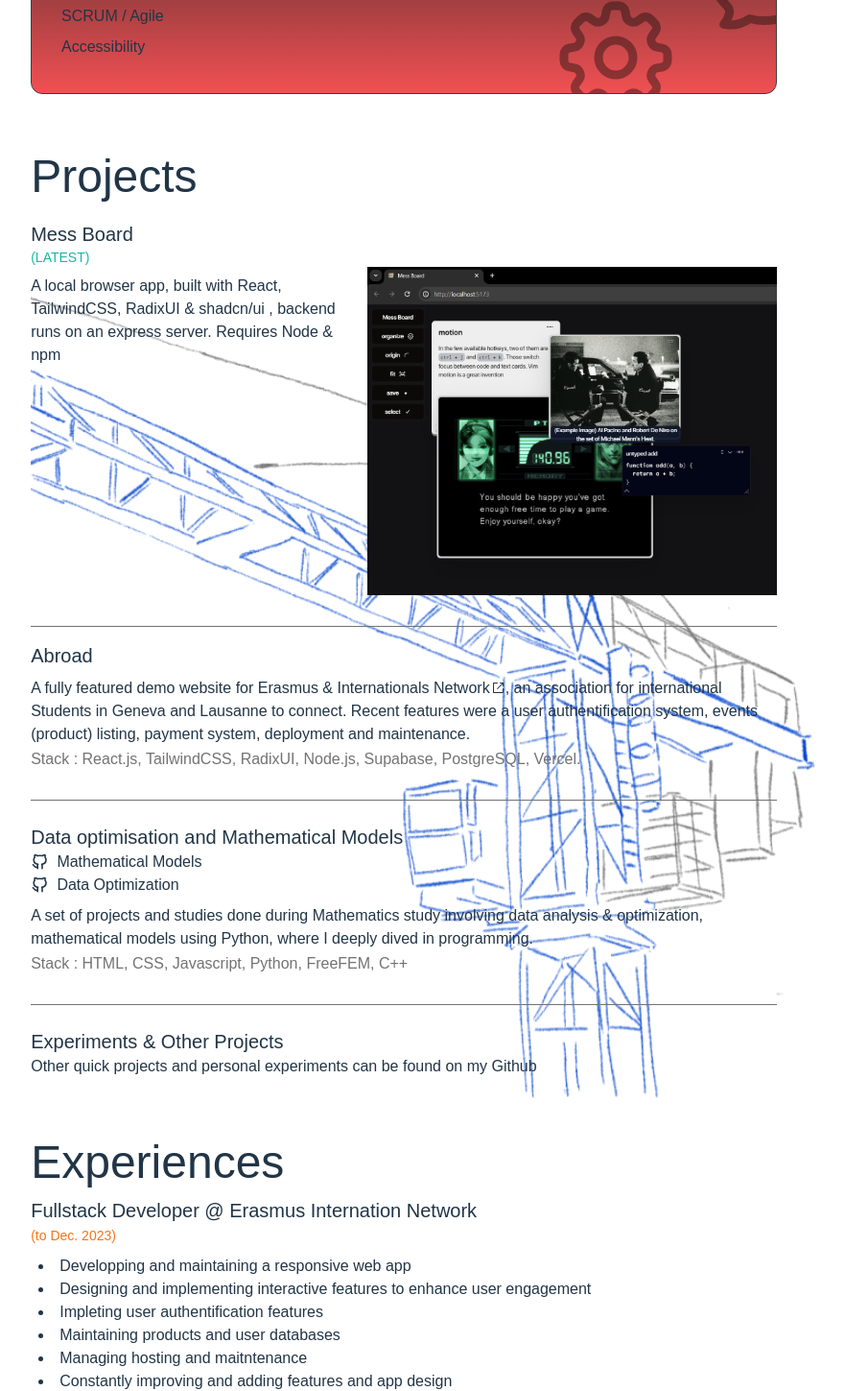
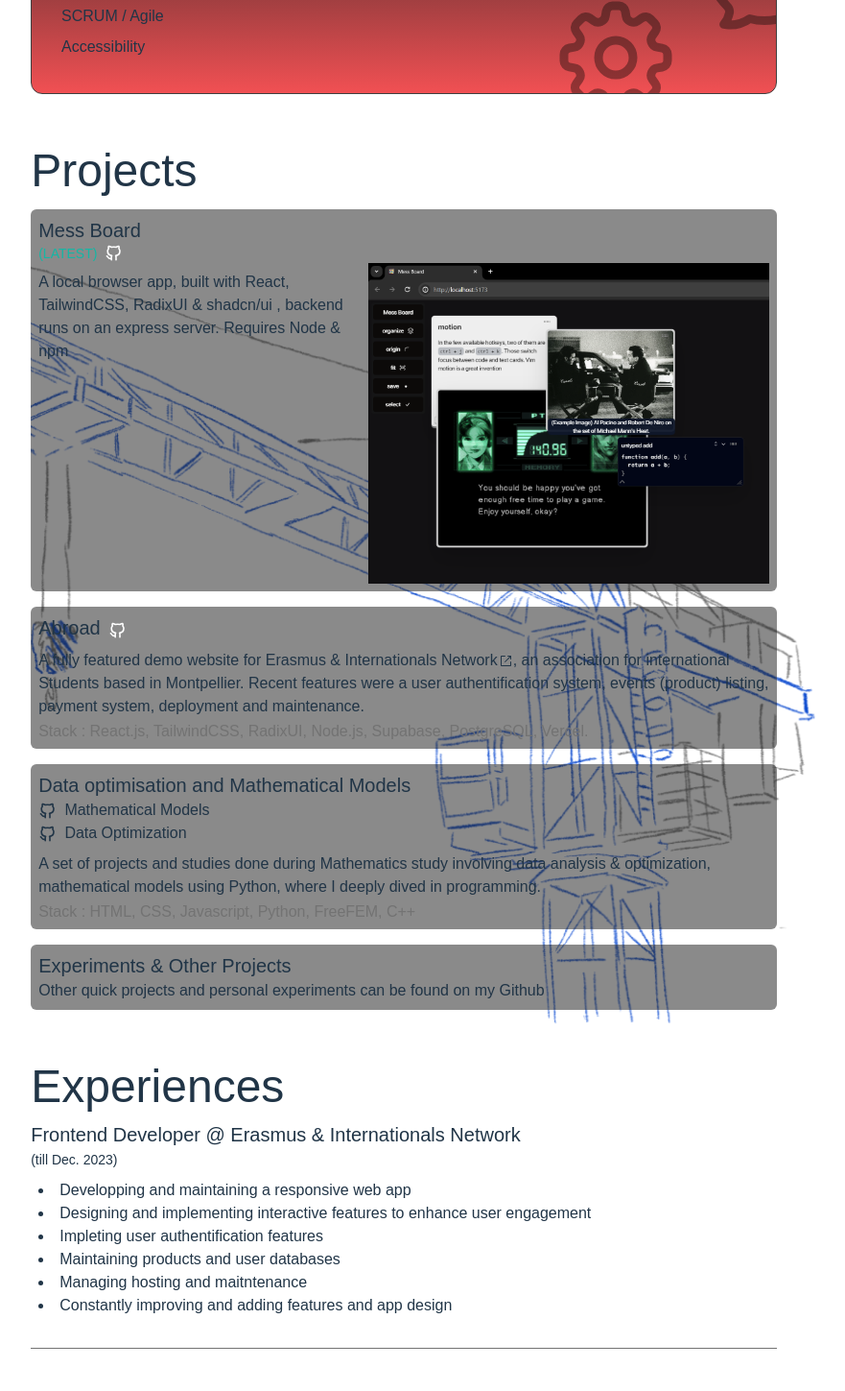
Before and after one commit to ZouicheOmar/grunted, a React (Vite) app: page / in a window 1280 px wide. Shown: the part 1600-3049 px from the top of the page at 96% size, without its empty margins (379-1260 px from the left). Built offline with nearby package versions, Linux system fonts and the light colour scheme; a web font is replaced by a local one.

Commit message:
corrections

```diff
--- a/src/components/ContactSection.jsx
+++ b/src/components/ContactSection.jsx
@@ -5,6 +5,7 @@
 import pdf from "../assets/CV-ZOUICHE.pdf"
 
 import {TEXT} from "../text"
+import {Title} from "./Title"
 
 const ContactSection = () => {
   useEffect(() => {
@@ -16,7 +17,7 @@
         className="generalFont w-full h-screen rounded md:px-[5%] pt-[5rem] md:pt-[2rem] flex flex-col gap-2 "
         id="contact"
       >
-        <p className="font-medium text-5xl">Subjet & Contact</p>
+        <Title value="Subjet & Contact" />
         <div className="w-full pt-[2rem] flex flex-col items-center gap-16 text-xl">
           <p>{TEXT.CONTACT}</p>
           <div className=" flex flex-col items-center w-full gap-3">
--- a/src/components/ExperiencesSection.jsx
+++ b/src/components/ExperiencesSection.jsx
@@ -1,6 +1,9 @@
 /** @format */
 import {useEffect} from "react"
+
 import fadeInView from "../functions/animations/fadeInView"
+
+import {Title} from "./Title"
 
 const ExperiencesSection = () => {
   useEffect(() => {
@@ -11,13 +14,13 @@
       className="generalFont w-full rounded  md:px-[5%] pt-[5rem] md:pt-[2rem] flex flex-col gap-2 h-fit"
       id="experiences"
     >
-      <p className=" font-medium text-5xl">Experiences</p>
+      <Title value="Experiences" />
       <div className="light:text-neutral-900 dark:text-white mt-[0.5rem] border-b-[1px] border-b-neutral-500 pb-6 ">
         <div>
           <span className="text-xl leading-none light:text-neutral-900 dark:text-white ">
-            Fullstack Developer @ Erasmus Internation Network <br />
-            <span className="jetBrains text-sm text-orange-500">
-              (to Dec. 2023)
+            Frontend Developer @ Erasmus & Internationals Network <br />
+            <span className="jetBrains text-sm dark:text-neutral-400">
+              (till Dec. 2023)
             </span>
           </span>
           <br />
--- a/src/components/ProjectsSection.jsx
+++ b/src/components/ProjectsSection.jsx
@@ -1,23 +1,32 @@
 /** @format */
 import {useEffect} from "react"
+
 import fadeInView from "../functions/animations/fadeInView"
+
+import {Title} from "./Title"
+
 import {GithubIcon} from "../assets/icons"
 import {ExternalLinkIcon} from "@radix-ui/react-icons"
 
 import {TEXT} from "../text"
 
-const ProjectsSection = () => {
-  useEffect(() => {
-    fadeInView("#projects")
-  })
-  return (
-    <div
-      className="relative generalFont w-full rounded  md:px-[5%] pt-[5rem] md:pt-[2rem]  flex flex-col gap-2 h-fit cursor-default"
-      id="projects"
-    >
-      <p className="generalFont font-medium text-5xl leading-tight">Projects</p>
+const SectionWrapper = ({children}) => (
+  <div className="z-10 generalFont light:text-neutral-900 mt-[0.5rem]  dark:text-white p-2 bg-neutral-900/50 rounded-[6px]  ">
+    {children}
+  </div>
+)
 
-      <div className="z-10 generalFont light:text-neutral-900 mt-[0.5rem]  dark:text-white border-b-[1px] border-b-neutral-500 pb-[2rem] ">
+const SectionBg = () => (
+  <div className="absolute z-0 h-full mix-blend-exclusion dark:mix-blend-normal ">
+    <img
+      src="./crane.png"
+      className="object-cover object-right-bottom dark:opacity-30 h-[70%] lg:h-full"
+    />
+  </div>
+)
+
+const MessBoardProject = () => (
+  <SectionWrapper>
     <a
       href={TEXT.PROJECTS.MESSBOARD.GH_REPO_LINK}
       target="_blank"
@@ -36,9 +45,11 @@
         <img src={TEXT.PROJECTS.MESSBOARD.IMAGE} className="object-fit" />
       </div>
     </div>
-      </div>
+  </SectionWrapper>
+)
 
-      <div className="z-10 generalFont light:text-neutral-900 mt-[0.5rem]  dark:text-white border-b-[1px] border-b-neutral-500 pb-[2rem] ">
+const AbroadProject = () => (
+  <SectionWrapper>
     <a
       href="https://github.com/ZouicheOmar/abroad-vite"
       target="_blank"
@@ -59,18 +70,20 @@
         Erasmus & Internationals Network
         <ExternalLinkIcon className="group-hover:text-indigo-500 transition-colors duration-200 inline-block ml-[1px] mb-[1px]" />
       </a>
-          , an association for international Students in Geneva and Lausanne to
-          connect. Recent features were a user authentification system, events
-          (product) listing, payment system, deployment and maintenance.
+      , an association for international Students based in Montpellier. Recent
+      features were a user authentification system, events (product) listing,
+      payment system, deployment and maintenance.
     </p>
     <p className="pt-1 leading-tight text-neutral-500 dark:text-slate-300">
       {" "}
       Stack : React.js, TailwindCSS, RadixUI, Node.js, Supabase, PostgreSQL,
       Vercel.
     </p>
-      </div>
+  </SectionWrapper>
+)
 
-      <div className="z-10 generalFont light:text-neutral-900 dark:text-white mt-[1rem] border-b-[1px] border-b-neutral-500 pb-[2rem] ">
+const StudiesProject = () => (
+  <SectionWrapper>
     <span className="text-xl light:text-neutral-900 dark:text-white  font-medium ">
       Data optimisation and Mathematical Models
     </span>
@@ -96,17 +109,19 @@
       </span>
     </a>
     <p className="pt-2">
-          A set of projects and studies done during Mathematics study involving
-          data analysis & optimization, mathematical models using Python, where
-          I deeply dived in programming.
+      A set of projects and studies done during Mathematics study involving data
+      analysis & optimization, mathematical models using Python, where I deeply
+      dived in programming.
     </p>
     <p className="pt-1 leading-tight text-neutral-500 dark:text-slate-300">
       {" "}
       Stack : HTML, CSS, Javascript, Python, FreeFEM, C++
     </p>
-      </div>
+  </SectionWrapper>
+)
 
-      <div className="z-10  light:text-neutral-900 dark:text-white mt-[1rem] border-b-0 pb-2 ">
+const OthersProjects = () => (
+  <SectionWrapper>
     <span className="text-xl light:text-neutral-900 dark:text-white  font-medium ">
       Experiments & Other Projects
     </span>
@@ -119,13 +134,26 @@
         </a>
       </span>
     </p>
-      </div>
-      <div className="absolute z-0 h-full mix-blend-exclusion dark:mix-blend-normal ">
-        <img
-          src="./crane.png"
-          className="object-cover object-right-bottom dark:opacity-30 h-[70%] lg:h-full"
-        />
-      </div>
+  </SectionWrapper>
+)
+
+const ProjectsSection = () => {
+  useEffect(() => {
+    fadeInView("#projects")
+  })
+  return (
+    <div
+      className="relative generalFont w-full rounded  md:px-[5%] pt-[5rem] md:pt-[2rem]  flex flex-col gap-2 h-fit cursor-default"
+      id="projects"
+    >
+      <Title value="Projects" />
+
+      <MessBoardProject />
+      <AbroadProject />
+      <StudiesProject />
+      <OthersProjects />
+
+      <SectionBg />
     </div>
   )
 }
--- a/src/components/SkillsSection.jsx
+++ b/src/components/SkillsSection.jsx
@@ -1,6 +1,9 @@
 /** @format */
 import {useEffect} from "react"
 import fadeInView from "../functions/animations/fadeInView"
+
+import {Title} from "./Title"
+
 import toolsIcon from "../assets/tools.svg"
 import {
   BrushIcon,
@@ -103,7 +106,7 @@
       className="generalFont w-full md:px-[5%] md:pt-[2rem] pt-[5rem] flex flex-col justify-center gap-2 h-fit "
       id="skills"
     >
-      <p className=" font-medium text-5xl">Skills</p>
+      <Title value="Skills" />
       <div className="w-full  font-medium flex md:text-xl flex-wrap  justify-center mt-[0.5rem] gap-2 md:gap-4 ">
         <FrontEnd />
         <Backend />
--- /dev/null
+++ b/src/components/Title.tsx
@@ -0,0 +1,5 @@
+/** @format */
+
+export const Title = ({value}) => (
+  <span className=" font-medium text-5xl ">{value}</span>
+)
```
Lines whose indentation alone changed are shown as unchanged.
